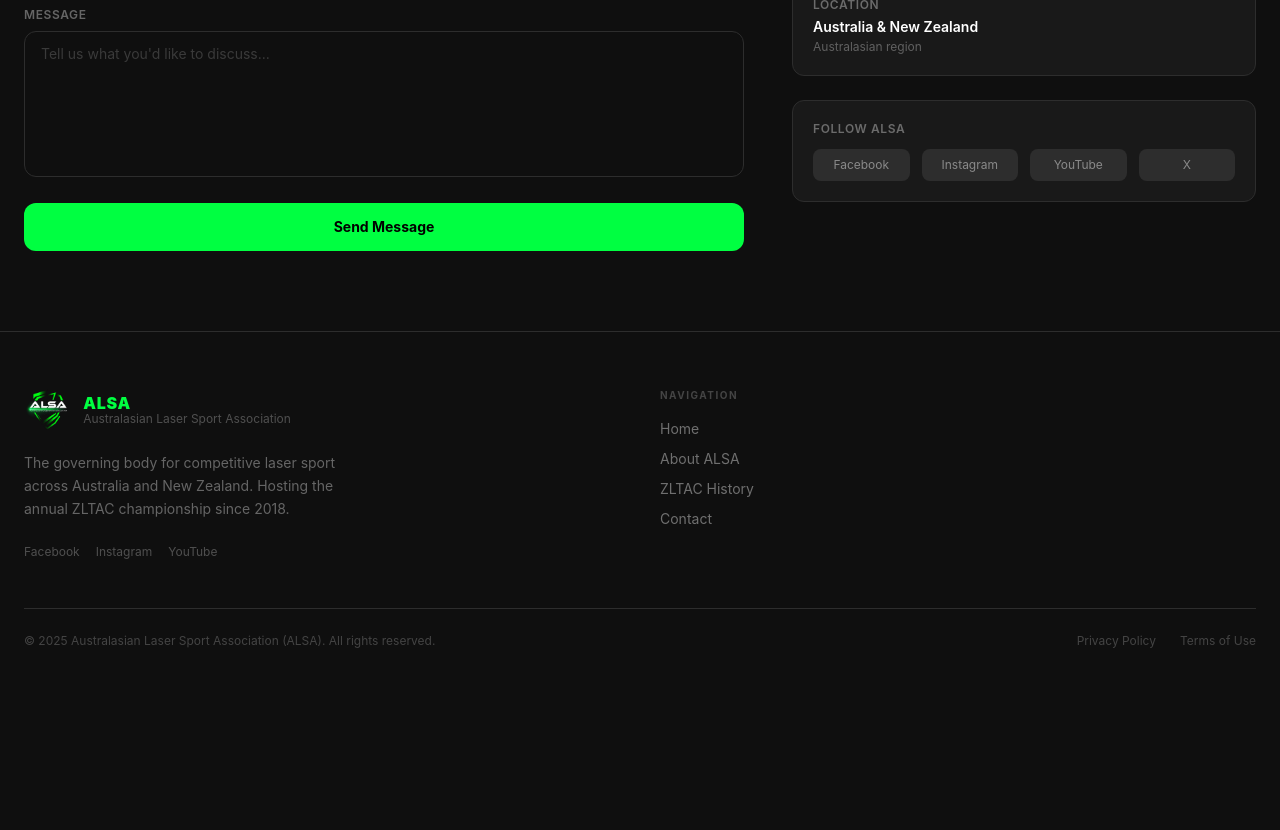
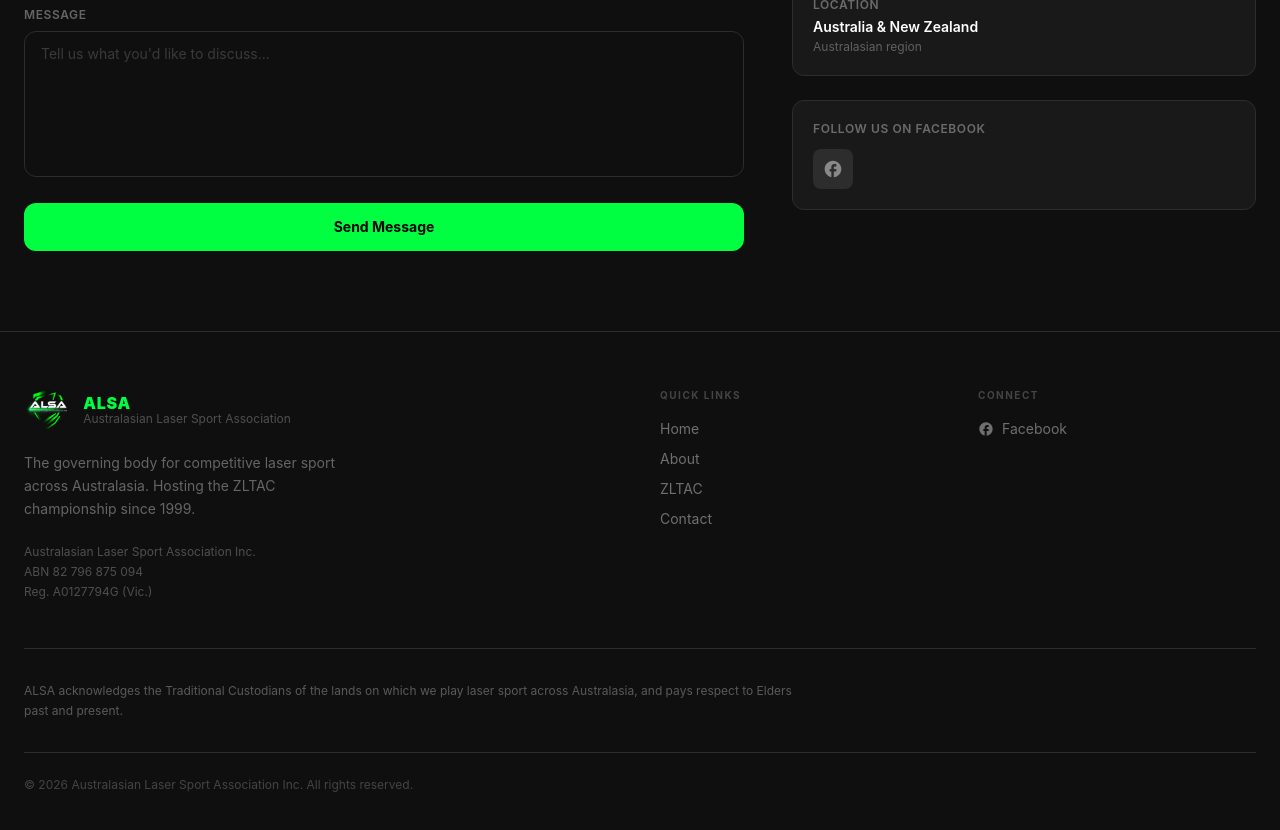
Before and after one commit to Australasian-Laser-Sport-Association/alsa-portal, a React (Vite) app: page /contact in a window 1280 px wide. Shown: the part 740-1570 px from the top of the page. Before the commit the page ends 1445 px from the top, so only its background shows below. Built offline with nearby package versions, Linux system fonts and the light colour scheme; no server answers; the database is empty.

Commit message:
feat: rebuild footer and wire contact form (#2)
- Rebuild footer with legal information, acknowledgement, navigation, dynamic year, and a countdown to the next event
- Wire the contact form to deliver email through Resend with honeypot spam protection
- Update sidebar contact email to current domain

```diff
--- a/package.json
+++ b/package.json
@@ -14,7 +14,8 @@
     "@supabase/supabase-js": "^2.99.2",
     "react": "^19.2.4",
     "react-dom": "^19.2.4",
-    "react-router-dom": "^7.13.1"
+    "react-router-dom": "^7.13.1",
+    "resend": "^6.0.0"
   },
   "devDependencies": {
     "@eslint/js": "^9.39.4",
--- a/src/components/Footer.jsx
+++ b/src/components/Footer.jsx
@@ -1,12 +1,42 @@
 import { Link } from 'react-router-dom'
+import { useCurrentEvent } from '../hooks/useCurrentEvent'
+
+const QUICK_LINKS = [
+  { label: 'Home', to: '/' },
+  { label: 'About', to: '/about' },
+  { label: 'ZLTAC', to: '/zltac' },
+  { label: 'Contact', to: '/contact' },
+]
+
+const ACKNOWLEDGEMENT =
+  'ALSA acknowledges the Traditional Custodians of the lands on which we play laser sport across Australasia, and pays respect to Elders past and present.'
+
+function getCountdown(event) {
+  if (!event?.start_date || !event?.end_date) return null
+  const todayMs = new Date(new Date().toDateString()).getTime()
+  const startMs = new Date(`${event.start_date}T00:00:00`).getTime()
+  const endMs = new Date(`${event.end_date}T00:00:00`).getTime()
+  if (todayMs >= startMs && todayMs <= endMs) {
+    return { type: 'live', text: `ZLTAC ${event.year} — Live Now` }
+  }
+  if (todayMs < startMs) {
+    const days = Math.floor((startMs - todayMs) / 86400000)
+    return { type: 'upcoming', text: `${days} days until ZLTAC ${event.year}` }
+  }
+  return null
+}
 
 export default function Footer() {
+  const { event } = useCurrentEvent()
+  const countdown = getCountdown(event)
+  const currentYear = new Date().getFullYear()
+
   return (
     <footer className="bg-navy-deep border-t border-line mt-auto">
       <div className="max-w-7xl mx-auto px-6 py-14">
-        <div className="grid grid-cols-1 md:grid-cols-4 gap-10 mb-12">
+        <div className="grid grid-cols-1 md:grid-cols-4 gap-10">
 
-          {/* Brand */}
+          {/* Brand + Legal */}
           <div className="md:col-span-2">
             <div className="flex items-center gap-3 mb-5">
               <img src="/alsa-logo.png" alt="ALSA" style={{ height: 44 }} />
@@ -15,29 +45,22 @@ export default function Footer() {
                 <p className="text-[#e5e5e5]/30 text-xs mt-0.5 leading-none">Australasian Laser Sport Association</p>
               </div>
             </div>
-            <p className="text-[#e5e5e5]/40 text-sm leading-relaxed max-w-xs">
-              The governing body for competitive laser sport across Australia and New Zealand.
-              Hosting the annual ZLTAC championship since 2018.
+            <p className="text-[#e5e5e5]/40 text-sm leading-relaxed max-w-xs mb-6">
+              The governing body for competitive laser sport across Australasia.
+              Hosting the ZLTAC championship since 1999.
             </p>
-            <div className="flex gap-4 mt-6">
-              {['Facebook', 'Instagram', 'YouTube'].map(s => (
-                <a key={s} href="#" className="text-[#e5e5e5]/30 hover:text-brand text-xs transition-colors">
-                  {s}
-                </a>
-              ))}
+            <div className="text-[#e5e5e5]/30 text-xs space-y-1">
+              <p>Australasian Laser Sport Association Inc.</p>
+              <p>ABN 82 796 875 094</p>
+              <p>Reg. A0127794G (Vic.)</p>
             </div>
           </div>
 
-          {/* Navigation */}
+          {/* Quick Links */}
           <div>
-            <p className="text-[10px] font-bold uppercase tracking-[0.15em] text-[#e5e5e5]/25 mb-4">Navigation</p>
+            <p className="text-[10px] font-bold uppercase tracking-[0.15em] text-[#e5e5e5]/25 mb-4">Quick Links</p>
             <div className="flex flex-col gap-2.5">
-              {[
-                { label: 'Home', to: '/' },
-                { label: 'About ALSA', to: '/about' },
-                { label: 'ZLTAC History', to: '/zltac' },
-                { label: 'Contact', to: '/contact' },
-              ].map(({ label, to }) => (
+              {QUICK_LINKS.map(({ label, to }) => (
                 <Link key={to} to={to} className="text-[#e5e5e5]/45 hover:text-brand text-sm transition-colors">
                   {label}
                 </Link>
@@ -45,17 +68,50 @@ export default function Footer() {
             </div>
           </div>
 
+          {/* Connect + Countdown */}
+          <div className="flex flex-col gap-8">
+            <div>
+              <p className="text-[10px] font-bold uppercase tracking-[0.15em] text-[#e5e5e5]/25 mb-4">Connect</p>
+              <a
+                href="https://www.facebook.com/AustralasianLaserSport"
+                target="_blank"
+                rel="noopener noreferrer"
+                className="inline-flex items-center gap-2 text-[#e5e5e5]/45 hover:text-brand text-sm transition-colors"
+                aria-label="ALSA on Facebook"
+              >
+                <svg className="w-4 h-4" fill="currentColor" viewBox="0 0 24 24" aria-hidden="true">
+                  <path d="M22 12c0-5.52-4.48-10-10-10S2 6.48 2 12c0 4.84 3.44 8.87 8 9.8V15H8v-3h2V9.5C10 7.57 11.57 6 13.5 6H16v3h-2c-.55 0-1 .45-1 1v2h3v3h-3v6.95c5.05-.5 9-4.76 9-9.95z"/>
+                </svg>
+                Facebook
+              </a>
+            </div>
+
+            {countdown && (
+              <div>
+                <p className="text-[10px] font-bold uppercase tracking-[0.15em] text-brand/50 mb-2">
+                  {countdown.type === 'live' ? 'Happening Now' : 'Coming Up'}
+                </p>
+                <p className={`text-sm font-bold ${countdown.type === 'live' ? 'text-brand' : 'text-white'}`}>
+                  {countdown.text}
+                </p>
+              </div>
+            )}
+          </div>
+
         </div>
 
-        {/* Bottom */}
-        <div className="border-t border-line pt-6 flex flex-col md:flex-row items-center justify-between gap-3">
+        {/* Acknowledgement of Country */}
+        <div className="mt-12 pt-8 border-t border-line">
+          <p className="text-[#e5e5e5]/35 text-xs leading-relaxed max-w-3xl">
+            {ACKNOWLEDGEMENT}
+          </p>
+        </div>
+
+        {/* Copyright */}
+        <div className="mt-8 pt-6 border-t border-line">
           <p className="text-[#e5e5e5]/25 text-xs">
-            © 2025 Australasian Laser Sport Association (ALSA). All rights reserved.
+            © {currentYear} Australasian Laser Sport Association Inc. All rights reserved.
           </p>
-          <div className="flex gap-6">
-            <a href="#" className="text-[#e5e5e5]/25 hover:text-brand text-xs transition-colors">Privacy Policy</a>
-            <a href="#" className="text-[#e5e5e5]/25 hover:text-brand text-xs transition-colors">Terms of Use</a>
-          </div>
         </div>
       </div>
     </footer>
--- a/src/hooks/useCurrentEvent.js
+++ b/src/hooks/useCurrentEvent.js
@@ -6,7 +6,7 @@ export function useCurrentEvent() {
   useEffect(() => {
     supabase
       .from('zltac_events')
-      .select('id, name, year, location, logo_url, reg_open_date, reg_close_date')
+      .select('id, name, year, location, logo_url, reg_open_date, reg_close_date, start_date, end_date')
       .eq('status', 'open')
       .limit(1)
       .maybeSingle()
--- a/src/pages/Contact.jsx
+++ b/src/pages/Contact.jsx
@@ -10,8 +10,9 @@ const SUBJECTS = [
 ]
 
 export default function Contact() {
-  const [form, setForm] = useState({ name: '', email: '', subject: '', message: '' })
-  const [submitted, setSubmitted] = useState(false)
+  const [form, setForm] = useState({ name: '', email: '', subject: '', message: '', website: '' })
+  const [status, setStatus] = useState('idle') // 'idle' | 'loading' | 'success' | 'error'
+  const [errorMsg, setErrorMsg] = useState(null)
 
   const inputClass = 'w-full bg-base text-white rounded-xl px-4 py-3 border border-line focus:outline-none focus:border-brand text-sm transition-colors placeholder:text-[#e5e5e5]/20'
 
@@ -19,9 +20,31 @@ export default function Contact() {
     return e => setForm(prev => ({ ...prev, [field]: e.target.value }))
   }
 
-  function handleSubmit(e) {
+  async function handleSubmit(e) {
     e.preventDefault()
-    setSubmitted(true)
+    setStatus('loading')
+    setErrorMsg(null)
+    try {
+      const res = await fetch('/api/contact', {
+        method: 'POST',
+        headers: { 'Content-Type': 'application/json' },
+        body: JSON.stringify(form),
+      })
+      const data = await res.json().catch(() => ({}))
+      if (res.ok) {
+        setStatus('success')
+        setForm({ name: '', email: '', subject: '', message: '', website: '' })
+      } else if (res.status === 400) {
+        setStatus('error')
+        setErrorMsg(data.error || 'Please check your details and try again.')
+      } else {
+        setStatus('error')
+        setErrorMsg(null)
+      }
+    } catch {
+      setStatus('error')
+      setErrorMsg(null)
+    }
   }
 
   return (
@@ -55,11 +78,10 @@ export default function Contact() {
             <h2 className="text-2xl font-black text-white mb-2">Send a Message</h2>
             <p className="text-[#e5e5e5]/40 text-sm mb-8">Fill in the form and we'll get back to you as soon as possible.</p>
 
-            {submitted ? (
+            {status === 'success' ? (
               <div className="bg-brand/10 border border-brand/30 rounded-2xl p-10 text-center">
                 <p className="text-brand text-3xl mb-3">✓</p>
-                <p className="text-white font-bold text-lg mb-2">Message sent!</p>
-                <p className="text-[#e5e5e5]/50 text-sm">Thanks for reaching out. We'll be in touch shortly.</p>
+                <p className="text-white font-bold text-lg mb-2">Thanks — your message is on its way to the committee.</p>
               </div>
             ) : (
               <form onSubmit={handleSubmit} className="space-y-5">
@@ -110,12 +132,39 @@ export default function Contact() {
                     className={inputClass + ' resize-none'}
                   />
                 </div>
+                {/* Honeypot — bots that fill every field will populate this; humans don't see it */}
+                <input
+                  type="text"
+                  name="website"
+                  value={form.website}
+                  onChange={set('website')}
+                  tabIndex={-1}
+                  autoComplete="off"
+                  aria-hidden="true"
+                  style={{ position: 'absolute', left: '-9999px' }}
+                />
                 <button
                   type="submit"
-                  className="w-full bg-brand hover:bg-brand-hover text-black font-bold rounded-xl py-3.5 text-sm transition-all hover:shadow-[0_0_20px_rgba(0,255,65,0.35)]"
+                  disabled={status === 'loading'}
+                  className="w-full bg-brand hover:bg-brand-hover disabled:opacity-50 disabled:cursor-not-allowed text-black font-bold rounded-xl py-3.5 text-sm transition-all hover:shadow-[0_0_20px_rgba(0,255,65,0.35)]"
                 >
-                  Send Message
+                  {status === 'loading' ? 'Sending…' : 'Send Message'}
                 </button>
+                {status === 'error' && (
+                  <div className="bg-red-500/10 border border-red-500/30 rounded-xl p-4 text-sm">
+                    {errorMsg ? (
+                      <p className="text-red-400">{errorMsg}</p>
+                    ) : (
+                      <p className="text-red-400">
+                        Sorry, something went wrong. Please try again or email{' '}
+                        <a href="mailto:committee@lasersport.org.au" className="underline hover:text-red-300">
+                          committee@lasersport.org.au
+                        </a>
+                        {' '}directly.
+                      </p>
+                    )}
+                  </div>
+                )}
               </form>
             )}
           </div>
@@ -130,7 +179,7 @@ export default function Contact() {
             {[
               {
                 label: 'Email',
-                value: 'info@alsa.org.au',
+                value: 'committee@lasersport.org.au',
                 sub: 'General enquiries',
               },
               {
@@ -147,18 +196,18 @@ export default function Contact() {
             ))}
 
             <div className="bg-surface border border-line rounded-xl p-5">
-              <p className="text-[#e5e5e5]/40 text-xs uppercase tracking-wider font-semibold mb-3">Follow ALSA</p>
-              <div className="flex gap-3">
-                {['Facebook', 'Instagram', 'YouTube', 'X'].map(s => (
-                  <a
-                    key={s}
-                    href="#"
-                    className="flex-1 text-center bg-line hover:bg-[#374056] hover:text-brand text-[#e5e5e5]/50 text-xs py-2 rounded-lg transition-colors"
-                  >
-                    {s}
-                  </a>
-                ))}
-              </div>
+              <p className="text-[#e5e5e5]/40 text-xs uppercase tracking-wider font-semibold mb-3">Follow us on Facebook</p>
+              <a
+                href="https://www.facebook.com/AustralasianLaserSport"
+                target="_blank"
+                rel="noopener noreferrer"
+                className="inline-flex items-center justify-center w-10 h-10 bg-line hover:bg-[#374056] hover:text-brand text-[#e5e5e5]/50 rounded-lg transition-colors"
+                aria-label="ALSA on Facebook"
+              >
+                <svg className="w-5 h-5" fill="currentColor" viewBox="0 0 24 24" aria-hidden="true">
+                  <path d="M22 12c0-5.52-4.48-10-10-10S2 6.48 2 12c0 4.84 3.44 8.87 8 9.8V15H8v-3h2V9.5C10 7.57 11.57 6 13.5 6H16v3h-2c-.55 0-1 .45-1 1v2h3v3h-3v6.95c5.05-.5 9-4.76 9-9.95z"/>
+                </svg>
+              </a>
             </div>
           </div>
 
```
Also changed, not shown: api/contact.js (added, +72 -0 lines), 2 other files (tests, documents, lock files or other folders).
